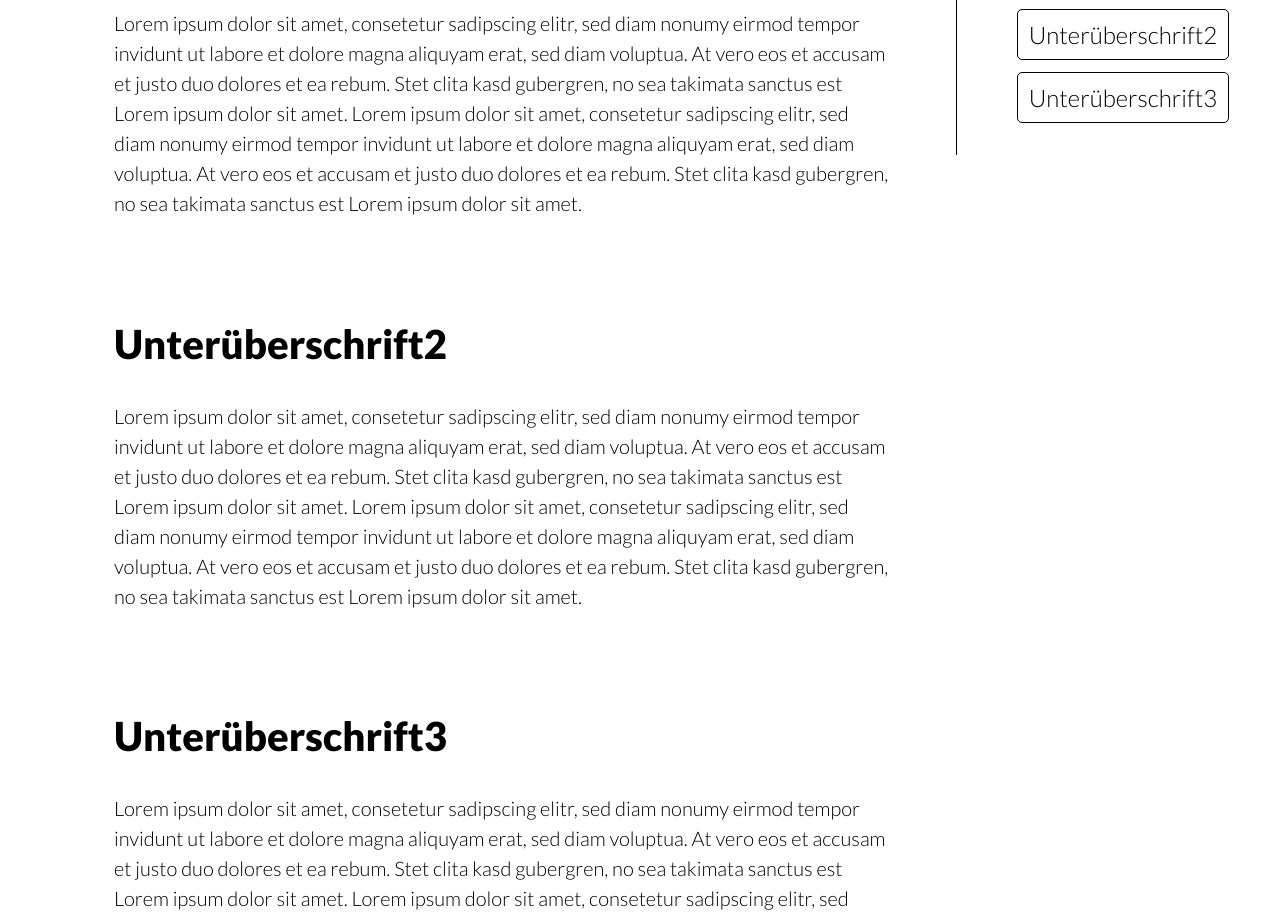
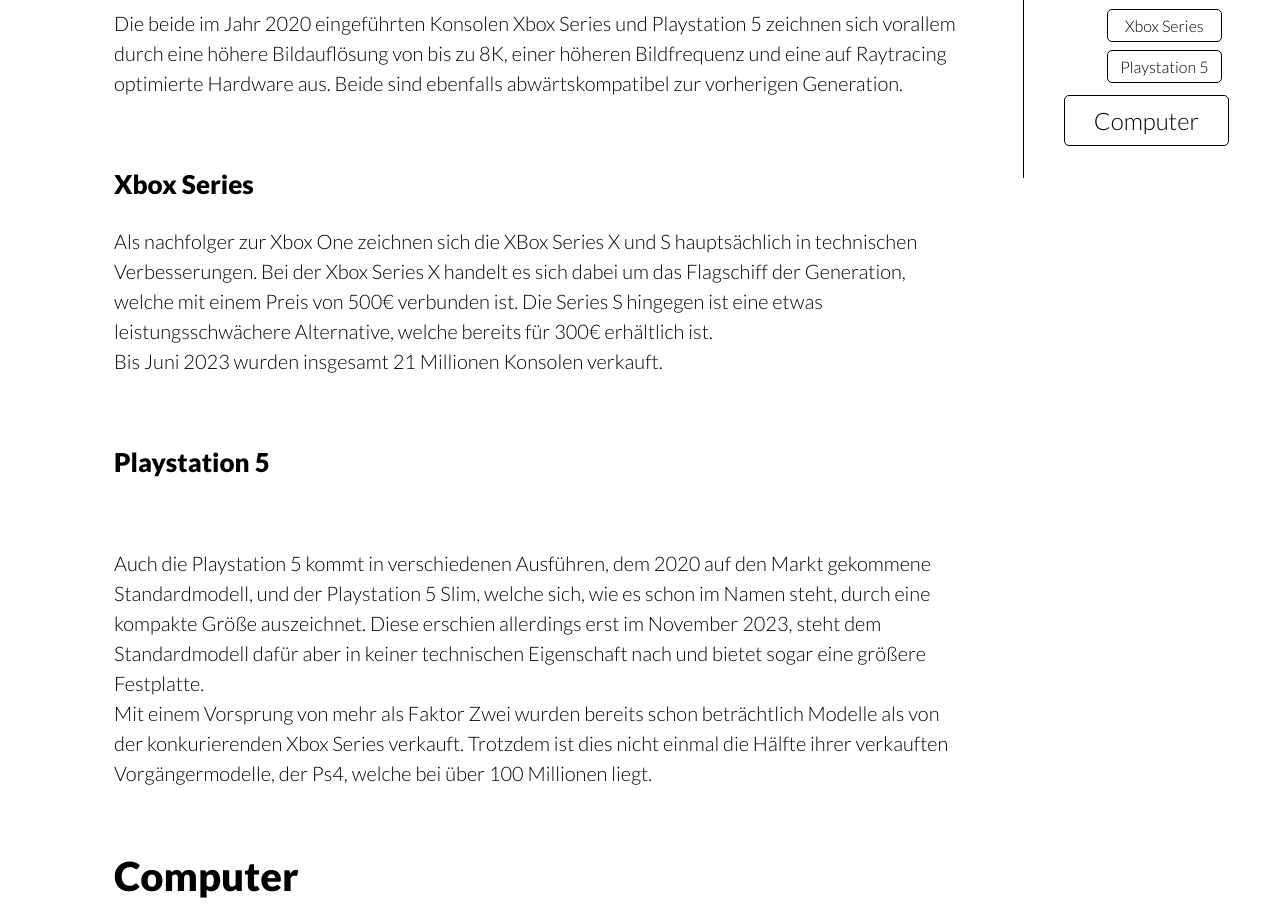
Before and after one commit to Brubi25/Abschlussprojekt, a plain HTML site: page 20er/20er.html in a window 1280 px wide. Shown: the part 590-1510 px from the top of the page. Drawn offline with Linux system fonts and the light colour scheme.

Commit message:
style & 2020

```diff
--- a/20er/20er.html
+++ b/20er/20er.html
@@ -34,26 +34,33 @@
 	<main>
 
 		<div id="content">
-			<h2>Unterüberschrift1</h2>
+			<h2>Konsolen</h2>
 
+			<p>Die beide im Jahr 2020 eingeführten Konsolen Xbox Series und Playstation 5 zeichnen sich vorallem durch eine höhere Bildauflösung von bis zu 8K, einer höheren Bildfrequenz und eine auf Raytracing optimierte Hardware aus. Beide sind ebenfalls abwärtskompatibel zur vorherigen Generation.</p>
+			<br>
+
+			<h3>Xbox Series</h3>
 			<p>
-			Lorem ipsum dolor sit amet, consetetur sadipscing elitr, sed diam nonumy eirmod tempor invidunt ut labore et dolore magna aliquyam erat, sed diam voluptua. At vero eos et accusam et justo duo dolores et ea rebum. Stet clita kasd gubergren, no sea takimata sanctus est Lorem ipsum dolor sit amet. Lorem ipsum dolor sit amet, consetetur sadipscing elitr, sed diam nonumy eirmod tempor invidunt ut labore et dolore magna aliquyam erat, sed diam voluptua. At vero eos et accusam et justo duo dolores et ea rebum. Stet clita kasd gubergren, no sea takimata sanctus est Lorem ipsum dolor sit amet.
+			Als nachfolger zur Xbox One zeichnen sich die XBox Series X und S hauptsächlich in technischen Verbesserungen. Bei der Xbox Series X handelt es sich dabei um das Flagschiff der Generation, welche mit einem Preis von 500€ verbunden ist. Die Series S hingegen ist eine etwas leistungsschwächere Alternative, welche bereits für 300€ erhältlich ist.
+			<br>Bis Juni 2023 wurden insgesamt 21 Millionen Konsolen verkauft.
 			</p>
+			<br>
+
+
+			<h3>Playstation 5</h3>
+			<br>
+			<p> Auch die Playstation 5 kommt in verschiedenen Ausführen, dem 2020 auf den Markt gekommene Standardmodell, und der Playstation 5 Slim, welche sich, wie es schon im Namen steht, durch eine kompakte Größe auszeichnet. Diese erschien allerdings erst im November 2023, steht dem Standardmodell dafür aber in keiner technischen Eigenschaft nach und bietet sogar eine größere Festplatte.
+			<br>Mit einem Vorsprung von mehr als Faktor Zwei wurden bereits schon beträchtlich Modelle als von der konkurierenden Xbox Series verkauft. Trotzdem ist dies nicht einmal die Hälfte ihrer verkauften Vorgängermodelle, der Ps4, welche bei über 100 Millionen liegt.
 
 			<br><br>
 
-			<h2>Unterüberschrift2</h2>
+			<h2>Computer</h2>
 
 			<p>
-			Lorem ipsum dolor sit amet, consetetur sadipscing elitr, sed diam nonumy eirmod tempor invidunt ut labore et dolore magna aliquyam erat, sed diam voluptua. At vero eos et accusam et justo duo dolores et ea rebum. Stet clita kasd gubergren, no sea takimata sanctus est Lorem ipsum dolor sit amet. Lorem ipsum dolor sit amet, consetetur sadipscing elitr, sed diam nonumy eirmod tempor invidunt ut labore et dolore magna aliquyam erat, sed diam voluptua. At vero eos et accusam et justo duo dolores et ea rebum. Stet clita kasd gubergren, no sea takimata sanctus est Lorem ipsum dolor sit amet.
-			</p>
-
-			<br><br>
-
-			<h2>Unterüberschrift3</h2>
-
-			<p>
-			Lorem ipsum dolor sit amet, consetetur sadipscing elitr, sed diam nonumy eirmod tempor invidunt ut labore et dolore magna aliquyam erat, sed diam voluptua. At vero eos et accusam et justo duo dolores et ea rebum. Stet clita kasd gubergren, no sea takimata sanctus est Lorem ipsum dolor sit amet. Lorem ipsum dolor sit amet, consetetur sadipscing elitr, sed diam nonumy eirmod tempor invidunt ut labore et dolore magna aliquyam erat, sed diam voluptua. At vero eos et accusam et justo duo dolores et ea rebum. Stet clita kasd gubergren, no sea takimata sanctus est Lorem ipsum dolor sit amet.
+			Seit 2020 hat das Computergaming eine dynamische Entwicklung erlebt, insbesondere im Bereich der Hardware. Leistungsstarke Grafikkarten und Prozessoren haben die Gaming-Erfahrung auf PCs und Next-Gen-Konsolen, wie der PlayStation 5 und Xbox Series X, erheblich verbessert. Fortschritte in der Kühltechnologie ermöglichen eine effizientere Leistungsfähigkeit.
+			<br><br>Die Integration von Raytracing-Technologie in Grafikkarten hat zu realistischeren Licht- und Schatteneffekten in Spielen geführt. Die Unterstützung von 4K-Auflösungen ist zur Norm geworden, was zu einer beeindruckenden visuellen Qualität beiträgt.
+			<br><br>Cloud-Gaming-Dienste wie Google Stadia und Microsoft xCloud ermöglichen das Streaming von Spielen über das Internet, was eine flexiblere Nutzung und weniger hardwareabhängige Spielerlebnisse ermöglicht.
+			<br><br>Die Hardware-Innovationen tragen maßgeblich dazu bei, dass Spieleentwickler zunehmend aufwendigere und immersive Spielerlebnisse schaffen können.
 			</p>
 
 		</div>
--- a/style.css
+++ b/style.css
@@ -108,10 +108,11 @@ main{
 	top: 50px;
 	padding-top: 1em;
 	padding-bottom: 1em;
-	padding-left: 3em;
+	padding-left: 2em;
 	border-left: solid 1px;
 	padding-right: 1vw;
 
+	width: 12vw;
 }
 
 
```
